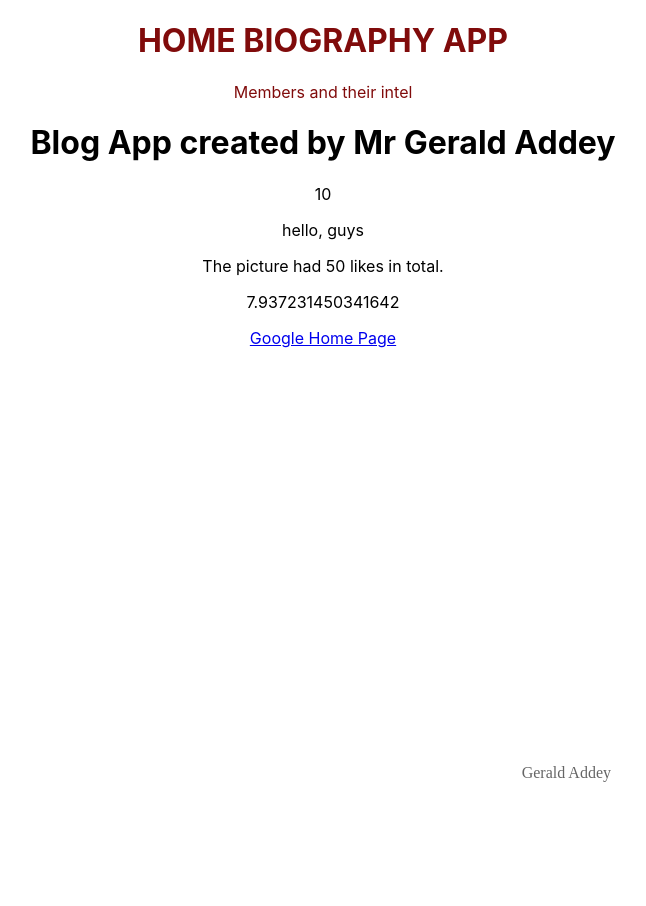
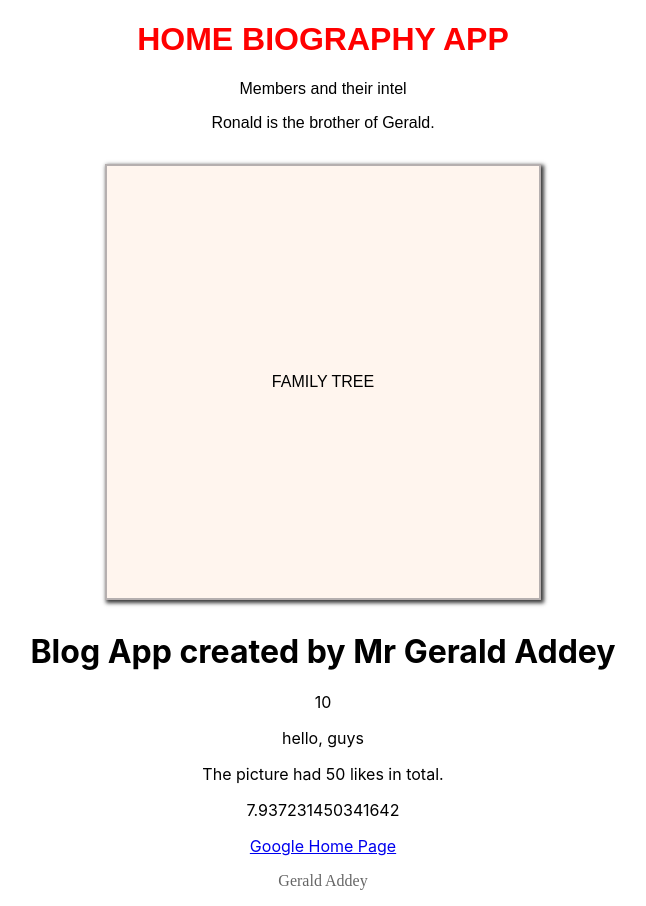
Before and after one commit to geraldaddey/react-coding-blog-app, a React (Create React App) app: page / in a window 1280 px wide. Shown: the whole page, without its empty margins (317-963 px from the left). Before the commit the page ends 800 px from the top, so only its background shows below. Built offline with nearby package versions, Linux system fonts and the light colour scheme.

Commit message:
styles added to home

```diff
--- a/src/App.css
+++ b/src/App.css
@@ -31,9 +31,9 @@
 .footer {
   opacity: 0.6;
   font-family: "outfit";
-  position: absolute;
-  bottom: 0.1rem;
-  right: 22rem;
+  /* position: absolute; */
+  /* bottom: 0.1rem; */
+  /* right: 22rem; */
 }
 
 @keyframes App-logo-spin {
--- a/src/App.js
+++ b/src/App.js
@@ -14,12 +14,12 @@ function App() {
     <div className="App">
       <div className="content">
         <h1>Blog App created by {title} </h1>
-        <p className="footer">Gerald Addey</p>
         <p>{10}</p>
         <p>{"hello, guys"}</p>
         <p>The picture had {likes} likes in total.</p>
         <p>{Math.random() * 10}</p>
         <a href={link}> Google Home Page</a>
+        <p className="footer">Gerald Addey</p>
       </div>
     </div>
   );
--- a/src/home.css
+++ b/src/home.css
@@ -1,4 +1,34 @@
 .home {
   text-align: center;
-  color: rgb(128, 11, 11);
+  font-family: "outfit", sans-serif;
 }
+
+.home h1 {
+  color: red;
+}
+
+.home p {
+  color: black;
+}
+
+.box {
+  display: flex;
+  background-color: seashell;
+  padding: 1rem;
+  width: 400px;
+  height: 400px;
+  margin: 2rem auto;
+  justify-content: space-around;
+  align-items: center;
+  border: 2px solid rgb(181, 175, 175);
+  box-shadow: 2px 2px 4px 1px rgb(56, 56, 56);
+  /* text-align: center; */
+
+  /* line-height: 5rem; */
+  /* justify-content: center; */
+}
+
+.box > p {
+  justify-content: center;
+  align-items: center;
+}
--- a/src/home.js
+++ b/src/home.js
@@ -9,6 +9,13 @@ function Home() {
     <div className="home">
       <h1>HOME BIOGRAPHY APP</h1>
       <p>Members and their intel</p>
+
+      <span>
+        {firstChild} is the brother of {secondChild}.
+      </span>
+      <div className="box">
+        <p>FAMILY TREE</p>
+      </div>
     </div>
   );
 }
```
